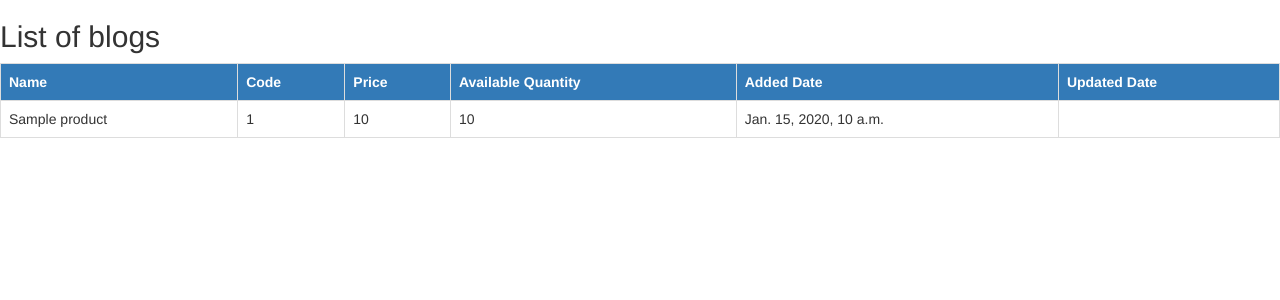
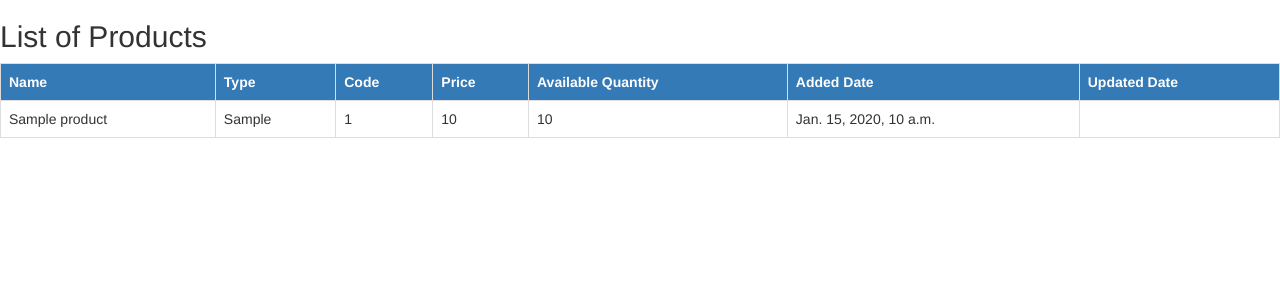
Before and after one commit to RazinDangol/pasal, a Django app: page /products/ in a window 1280 px wide. Shown: the top 300 px of the page. Run offline with Django 3.2, Linux system fonts and the light colour scheme; tables that the repository leaves empty hold one stand-in row (values such as "Sample post"); some libraries are stand-ins or nearby versions.

Commit message:
added product types to views

```diff
--- a/products/views.py
+++ b/products/views.py
@@ -1,9 +1,8 @@
 from django.shortcuts import render , render_to_response
 
 # Create your views here.
-from .models import Product
+from .models import Product,ProductType
 
 def show(request):
     products=Product.objects.all()
-    print(products)
     return render_to_response('show.html',{'products':products})
--- a/templates/base.html
+++ b/templates/base.html
@@ -5,8 +5,7 @@
     <meta http-equiv="X-UA-Compatible" content="IE=edge">
     <meta name="viewport" content="width=device-width, initial-scale=1">
     <!-- The above 3 meta tags *must* come first in the head; any other head content must come *after* these tags -->
-    <title>CLSBLOG</title>
-
+    {%block title%}{%endblock%}
     <!-- Latest compiled and minified CSS -->
   <link rel="stylesheet" href="https://maxcdn.bootstrapcdn.com/bootstrap/3.3.5/css/bootstrap.min.css">
 
--- a/templates/show.html
+++ b/templates/show.html
@@ -1,13 +1,15 @@
 {% extends 'base.html' %}
-
+{%block title%}
+<title>Products</title>
+{%endblock%}
 {% block main %}
 <div class= 'table-responsive'>
-    <h2>List of blogs</h2>
+    <h2>List of Products</h2>
 
     <table class ='table table-bordered table-hover'>
         <tr>
             <th class='bg-primary'>Name</th>
-
+            <th class='bg-primary'>Type</th>
             <th class='bg-primary'>Code</th>
             <th class='bg-primary'>Price</th>
             <th class='bg-primary'>Available Quantity</th>
@@ -17,6 +19,7 @@
         {% for product in products %}
         <tr>
             <td>{{product.product_name}}</td>
+            <td>{{product.product_type}}</td>
             <td>{{product.product_code}}</td>
             <td>{{product.price}}</td>
             <td>{{product.available_quantity}}</td>
```
Also changed, not shown: products/models.py (+8 -4 lines).
